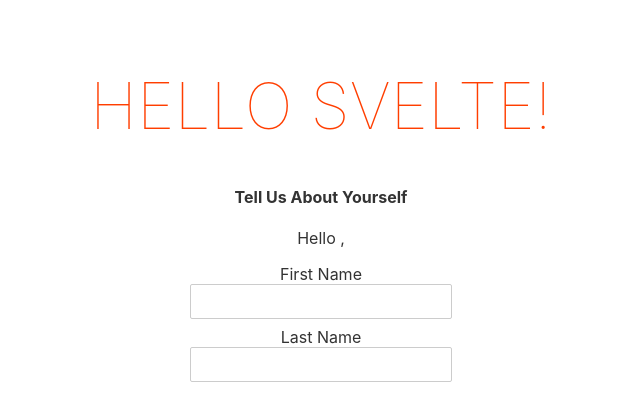
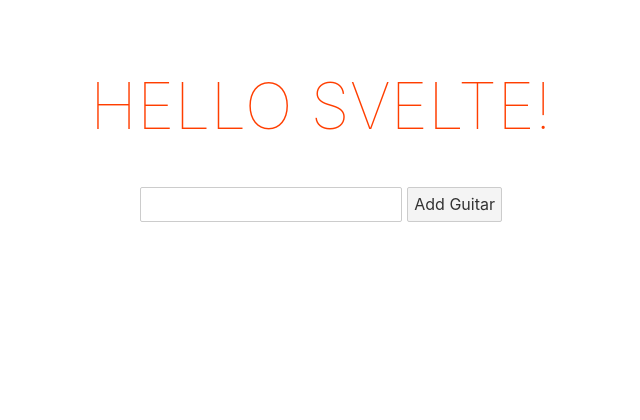
Before and after one commit to mr0a/Svelte_Intro, a Svelte app: page / in a window 1280 px wide. Shown: the top 420 px of the page, without its empty margins (319-959 px from the left). Built offline with nearby package versions, Linux system fonts and the light colour scheme.

Commit message:
Iteration, Bind variable to dom node, preventDefault

```diff
--- a/src/App.svelte
+++ b/src/App.svelte
@@ -1,5 +1,6 @@
 <script>
-	import HelloForm from './components/HelloForm.svelte';
+  import HelloForm from './components/HelloForm.svelte';
+  import ManualList from './components/ManualList.svelte';
 	export let name;
 </script>
 
@@ -31,5 +32,6 @@
     Visit the <a href="https://svelte.dev/tutorial">Svelte tutorial</a> to learn
     how to build Svelte apps.
   </p> -->
-  <HelloForm />
+  <!-- <HelloForm /> -->
+  <ManualList />
 </main>
--- /dev/null
+++ b/src/components/ManualList.svelte
@@ -0,0 +1,27 @@
+<form action="">
+    <input type="text" bind:value={guitarInput} bind:this={inputElement}>
+    <button on:click|preventDefault={addGuitar}>
+        Add Guitar
+    </button>
+</form>
+
+<ul>
+    {#each guitars as guitar}
+        <li>{guitar}</li>
+    {/each}
+</ul>
+
+<script>
+    let guitarInput = '';
+    let guitars = [];
+    let inputElement;
+
+    function addGuitar(){
+        // guitars.push(guitarInput);
+        // Trigger activity on a variable with assignment
+        // guitars = guitars;
+        guitars = [...guitars, guitarInput] // Reassigning with new value to trigger update
+        guitarInput = ''
+        inputElement.focus() // Bring back focus to input after submit
+    }
+</script>
```
